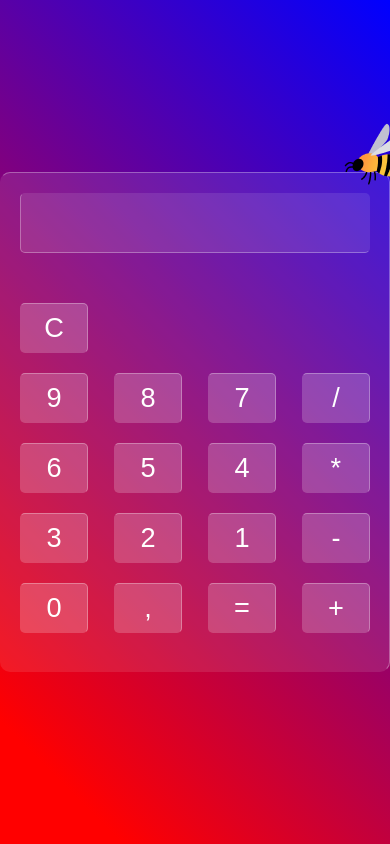
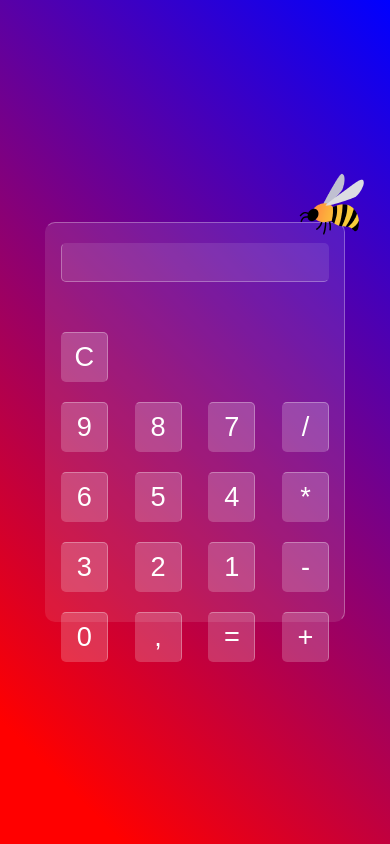
Before and after one commit to tkjw92/calculatorJs, a plain HTML site: page index.html in a window 390 px wide. Drawn offline with Linux system fonts and the light colour scheme.

Commit message:
Update style.css

```diff
--- a/style.css
+++ b/style.css
@@ -99,3 +99,10 @@ body {
   top: -200px;
   right: -100px;
 }
+
+@media only screen and (max-width: 450px){
+  .wrapper{
+    width: 300px;
+    height: 400px;
+  }
+}
```
